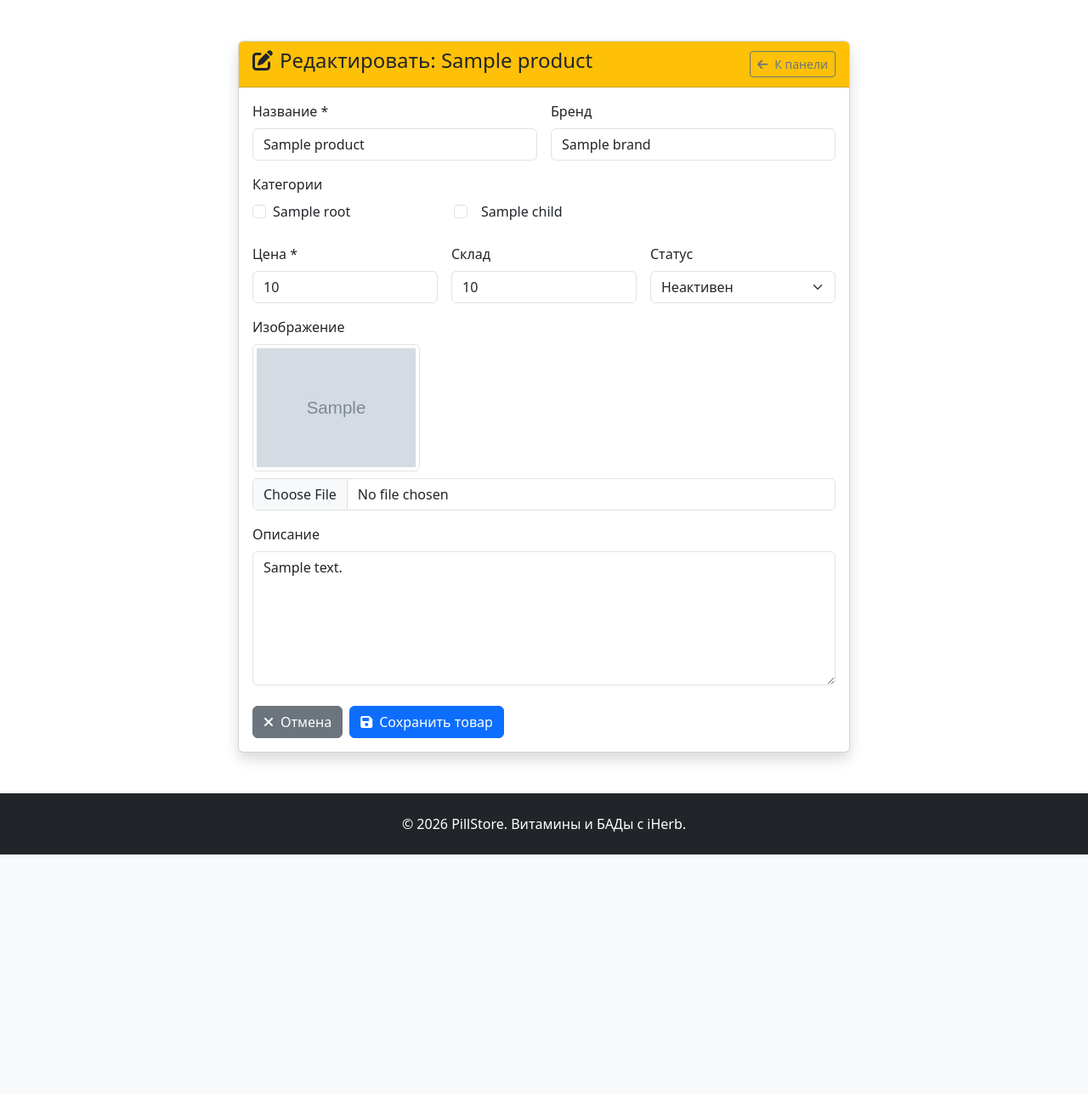
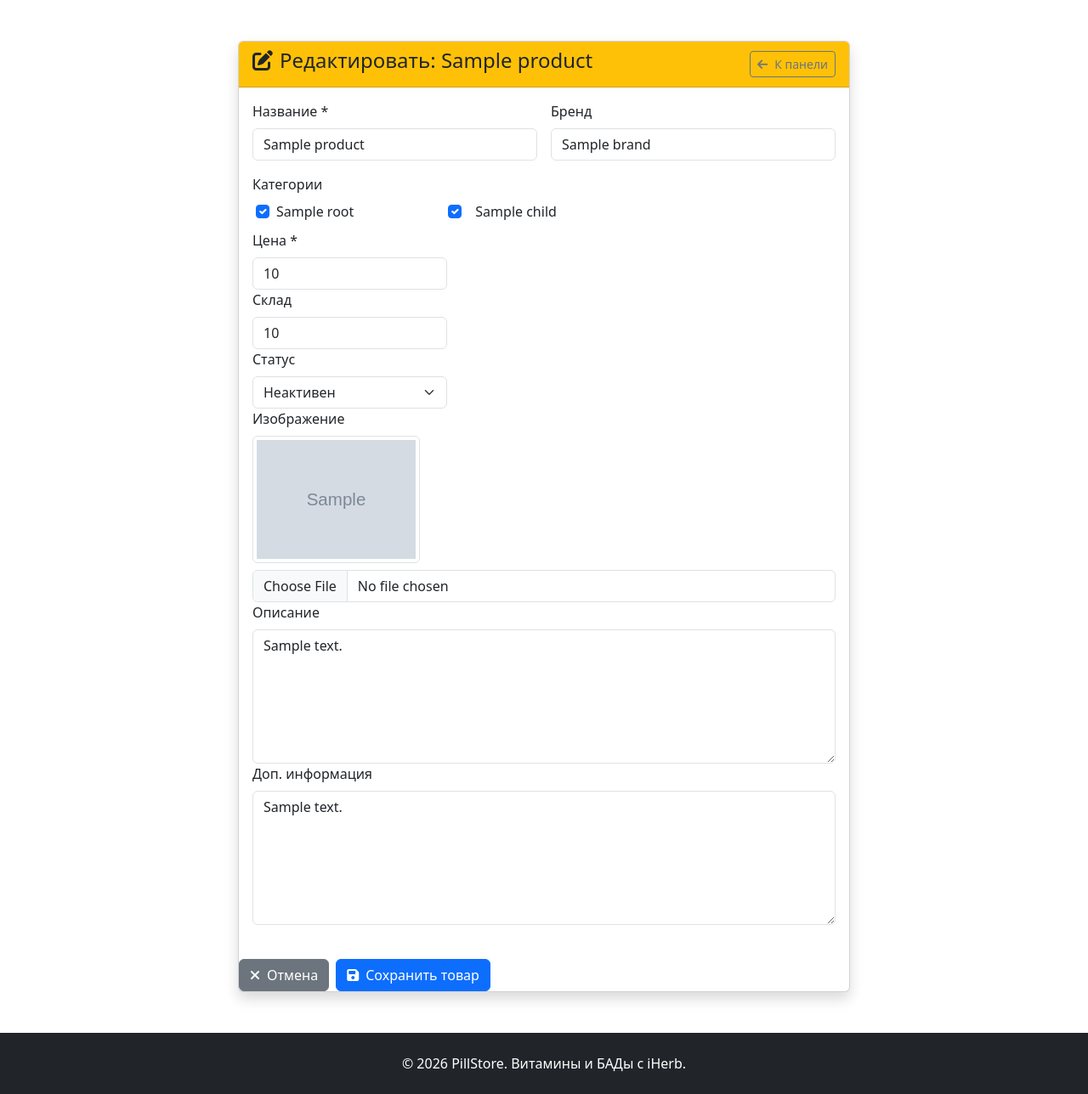
Before and after one commit to MrGrose/Pillstore, a FastAPI app: template pillstore/templates/admin/product_edit.html in a window 1280 px wide. Shown: the part 68-1356 px from the top of the page at 85% size. Before the commit the page ends 1074 px from the top, so only its background shows below. Run offline with FastAPI, Linux system fonts and the light colour scheme; the template is opened without the code that fills it: most values are stand-ins (such as "Sample title", 1, 10 or a date in 2020); grey boxes marked "Sample" are stand-in pictures.

Commit message:
Добавлены поля описания товара

```diff
--- a/pillstore/templates/admin/product_edit.html
+++ b/pillstore/templates/admin/product_edit.html
@@ -22,7 +22,7 @@
                     </a>
                 </div>
                 <div class="card-body">
-                    <form method="post" action="/admin/products" enctype="multipart/form-data">
+                    <form method="post" action="{{ action_url }}" enctype="multipart/form-data">
                        <input type="hidden" name="product_id_str" value="{% if product %}{{ product.id }}{% endif %}">
                         <div class="row g-3">
                             <div class="col-md-6">
@@ -40,6 +40,7 @@
                             </div>
                                 <div class="col-md-12">
                                     <label class="form-label">Категории</label>
+                                </div>
                                     <div class="row">
                                         {% for root in categories %}
                                             <div class="col-md-4 mb-2">
@@ -47,7 +48,7 @@
                                                     <input class="form-check-input" type="checkbox"
                                                         name="category_ids"
                                                         value="{{ root.id }}" id="cat_{{ root.id }}"
-                                                        {% if product and root.id in product.category_ids %}checked{% endif %}>
+                                                        {% if product and root.id in product.categories|map(attribute='id')|list %}checked{% endif %}>
                                                     <label class="form-check-label" for="cat_{{ root.id }}">
                                                         {{ root.name }}
                                                     </label>
@@ -59,7 +60,7 @@
                                                         <input class="form-check-input" type="checkbox"
                                                             name="category_ids"
                                                             value="{{ child.id }}" id="cat_{{ child.id }}"
-                                                            {% if product and child.id in product.category_ids %}checked{% endif %}>
+                                                            {% if product and child.id in product.categories|map(attribute='id')|list %}checked{% endif %}>
                                                         <label class="form-check-label" for="cat_{{ child.id }}">
                                                             &nbsp;&nbsp;{{ child.name }}
                                                         </label>
@@ -106,7 +107,11 @@
                             </div>
                                 <div class="col-md-12">
                                     <label class="form-label">Описание</label>
-                                    <textarea name="description" rows="6" class="form-control">{{ product.description }}</textarea>
+                                    <textarea name="description_left" rows="6" class="form-control">{{ product.description_left }}</textarea>
+                                </div>
+                                <div class="col-md-12">
+                                    <label class="form-label">Доп. информация</label>
+                                    <textarea name="description_right" rows="6" class="form-control">{{ product.description_right }}</textarea>
                                 </div>
                         </div>
                         <div class="d-flex gap-2 mt-4">
```
